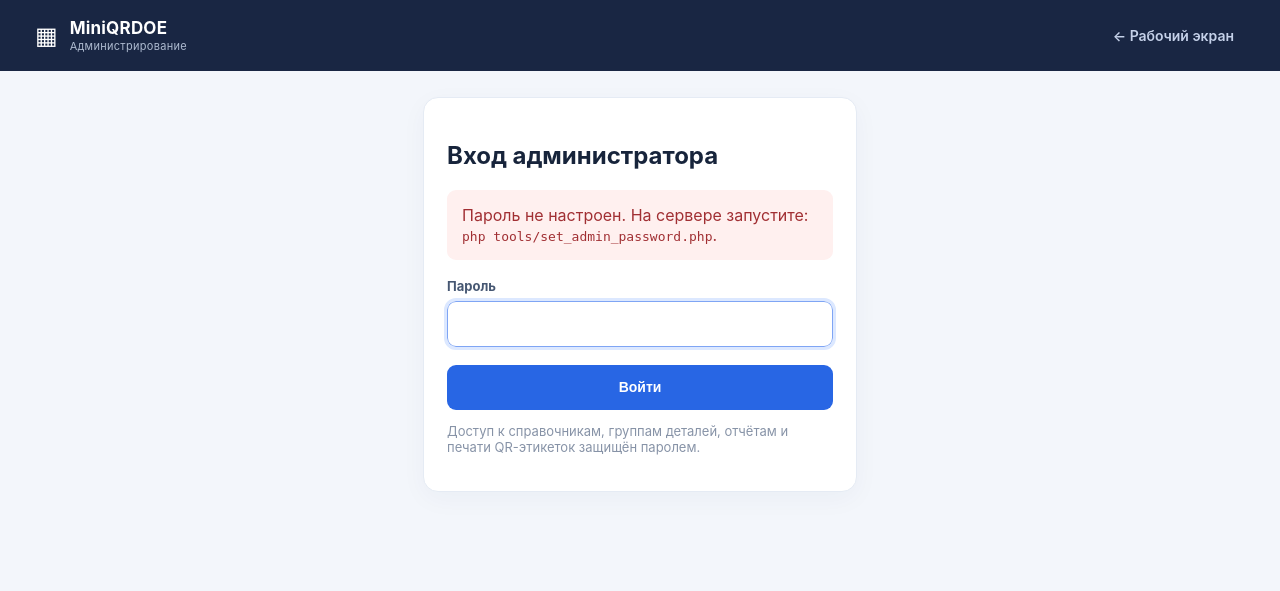
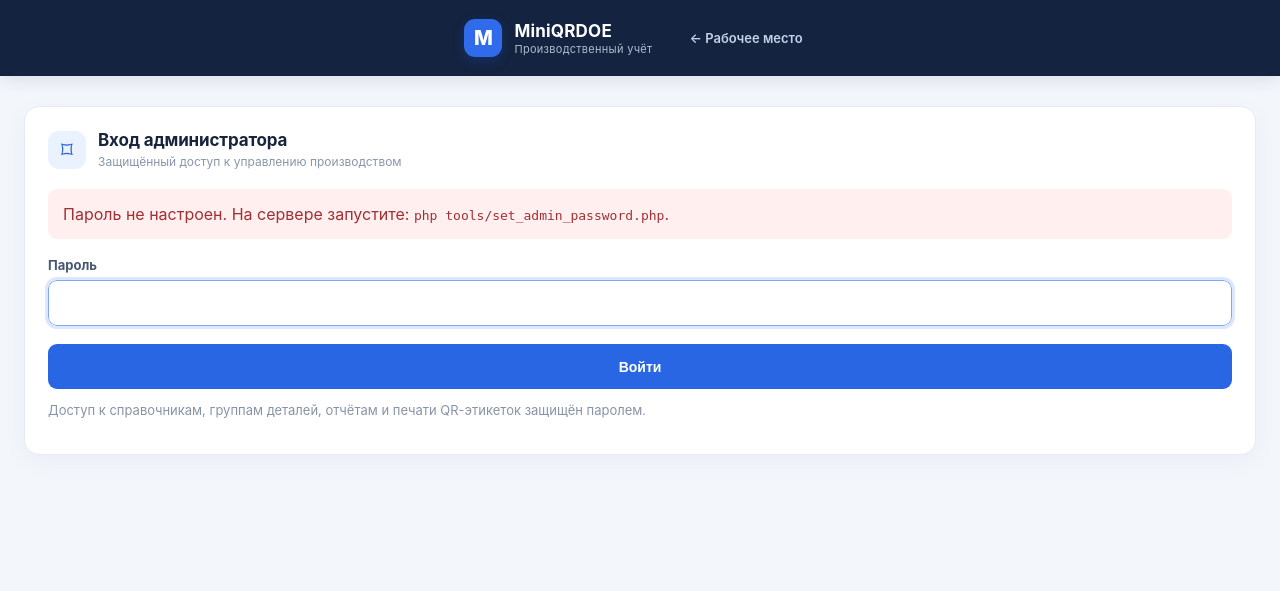
Before and after one commit to asbcorp24/miniqrdoe, a PHP site: page /login.php in a window 1280 px wide. Shown: the top 591 px of the page. Run offline with PHP 8.4, Linux system fonts and the light colour scheme; some libraries are stand-ins or nearby versions.

Commit message:
Align administrator login with shared application layout

```diff
--- a/public/login.php
+++ b/public/login.php
@@ -22,9 +22,9 @@ if ($_SERVER['REQUEST_METHOD'] === 'POST') {
         $error = 'Неверный пароль администратора.';
     }
 }
-?><!doctype html><html lang="ru"><head><meta charset="utf-8"><meta name="viewport" content="width=device-width, initial-scale=1"><title>Вход администратора — MiniQRDOE</title><link rel="stylesheet" href="assets/style.css"></head>
-<body><header><div class="brand">▦ <span><b>MiniQRDOE</b><small>Администрирование</small></span></div><nav><a href="index.php?page=work">← Рабочий экран</a></nav></header>
-<main style="max-width:470px"><section class="card"><h1>Вход администратора</h1>
+?><!doctype html><html lang="ru"><head><meta charset="utf-8"><meta name="viewport" content="width=device-width, initial-scale=1"><title>Вход администратора — MiniQRDOE</title><link rel="stylesheet" href="assets/style.css?v=3"></head>
+<body><header class="app-header"><div class="header-inner"><a class="brand" href="index.php?page=work"><span class="brand-mark">M</span><span><b>MiniQRDOE</b><small>Производственный учёт</small></span></a><nav class="main-nav"><a href="index.php?page=work">← Рабочее место</a></nav></div></header>
+<main class="app-main auth-main"><section class="card auth-card"><div class="card-heading"><div class="heading-icon">⌑</div><div><h2>Вход администратора</h2><p>Защищённый доступ к управлению производством</p></div></div>
 <?php if(!admin_password_hash()):?><div class="notice error">Пароль не настроен. На сервере запустите: <code>php tools/set_admin_password.php</code>.</div><?php endif; ?>
 <?php if($error):?><div class="notice error"><?=h($error)?></div><?php endif; ?>
 <form method="post" autocomplete="off"><input type="hidden" name="csrf" value="<?=h(token())?>">
```
